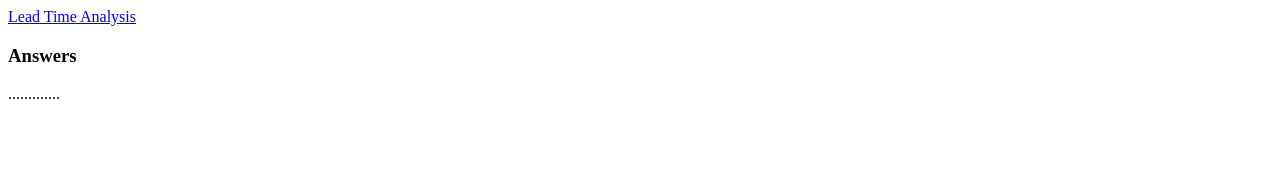
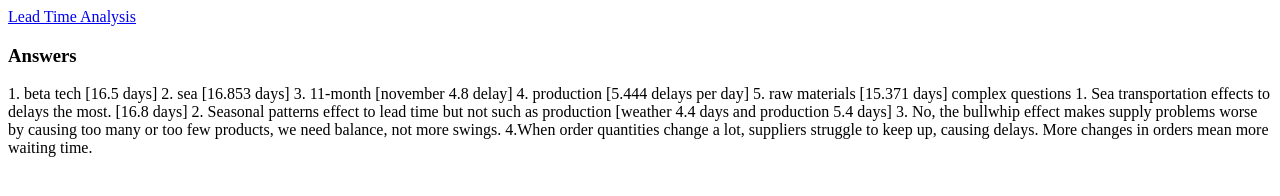
Before and after one commit to Shaha108/leadTime-answers, a plain HTML site: page index.html in a window 1280 px wide. Drawn offline with Linux system fonts and the light colour scheme.

Commit message:
Update index.html

```diff
--- a/index.html
+++ b/index.html
@@ -10,7 +10,23 @@
             <a href="https://shaha108.github.io/ibm-leadtimeAnalys/">Lead Time Analysis</a>
 
             <h3>Answers</h3>
-            <p> ............. </p>
+            <p>
+               1. beta tech [16.5 days]
+               2. sea [16.853 days]
+               3. 11-month [november 4.8 delay]
+               4. production [5.444 delays per day]
+               5. raw materials [15.371 days]
+
+                complex questions
+                1. Sea transportation effects to delays the most. [16.8 days]
+                2. Seasonal patterns effect to lead time but not such as production
+                [weather 4.4 days and production 5.4 days]
+                3. No, the bullwhip effect makes supply problems worse by causing too many or too few products,
+                we need balance, not more swings.
+                4.When order quantities change a lot, suppliers struggle to keep up, causing delays.
+                More changes in orders mean more waiting time.
+
+            </p>
         </div>
 
 
```
